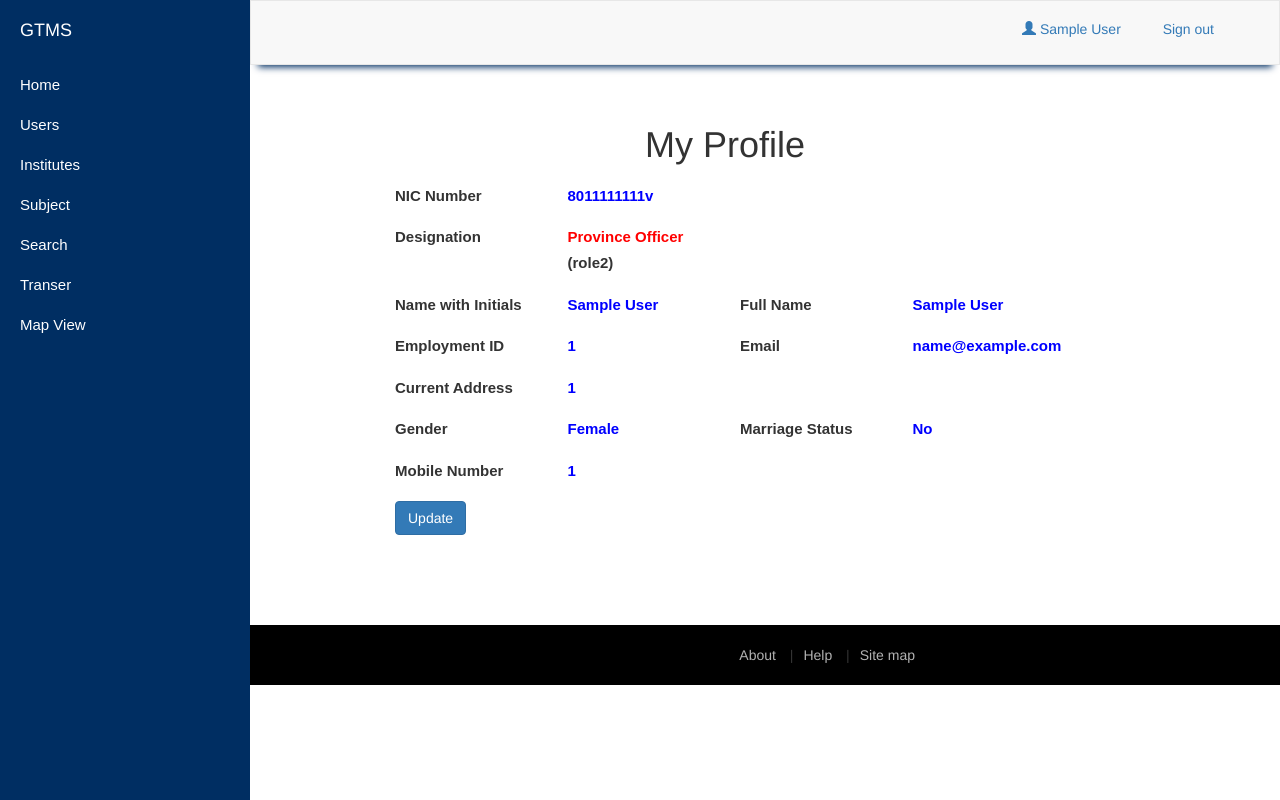
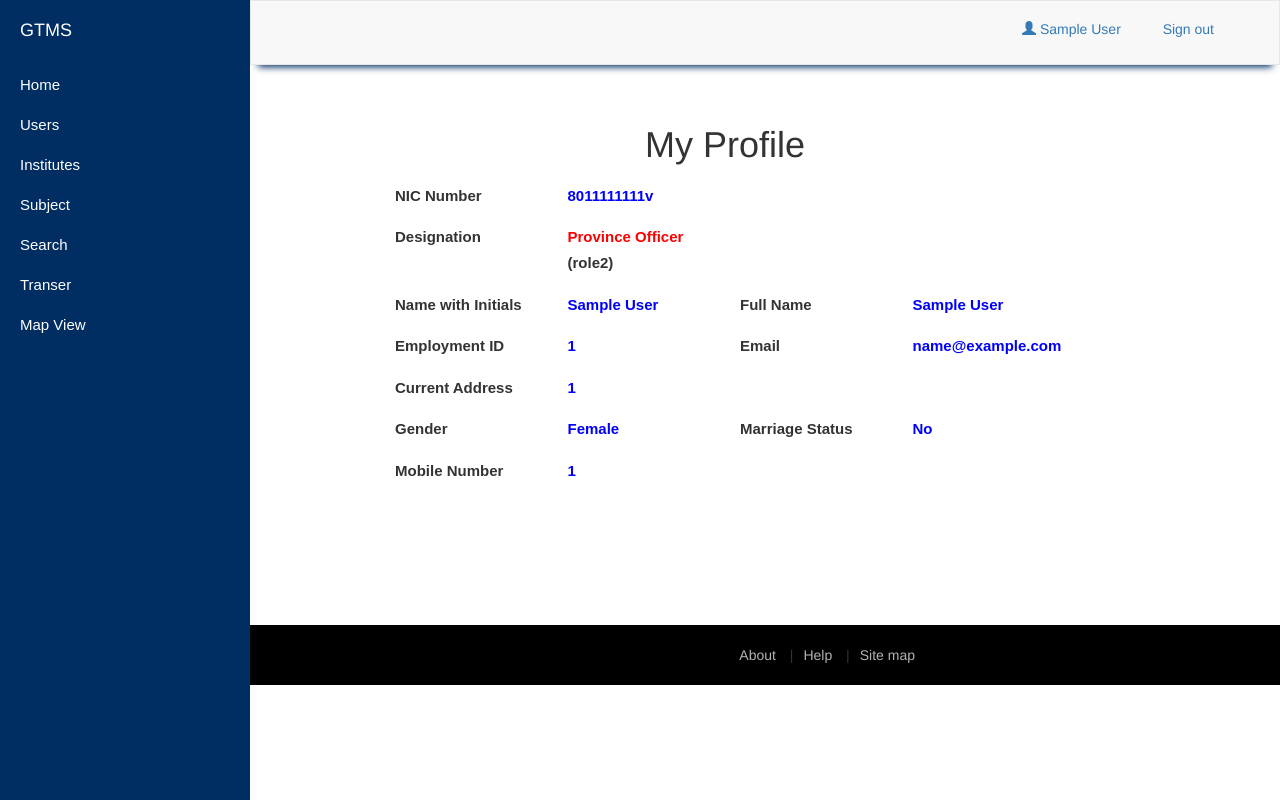
Before and after one commit to dineth454/MOE, a PHP site: page /viewProfile.php in a window 1280 px wide. Run offline with PHP 8.4, Linux system fonts and the light colour scheme; the visitor is signed in with stand-in values (Sample User, id 1); data comes from the database, SQL or seed files in the repository; data that the repository does not hold is empty.

Commit message:
DeleteUpdeteButton ViewProfile

```diff
--- a/interfaces/viewProfile.php
+++ b/interfaces/viewProfile.php
@@ -429,14 +429,7 @@
                                             </div>
                                         </div>
 
-                                        <div class="row">
-                                            <div class="form-group col-lg-12 col-md-12 col-sm-12">
-                                                <div class="col-xs-6 col-sm-3 col-md-3 col-lg-3">
-                                                    <button type="submit" name="submit" id="submit" class="btn btn-primary">Update</button>
-                                                </div>
 
-                                            </div>
-                                        </div>
 
                                     </div>
 
```
